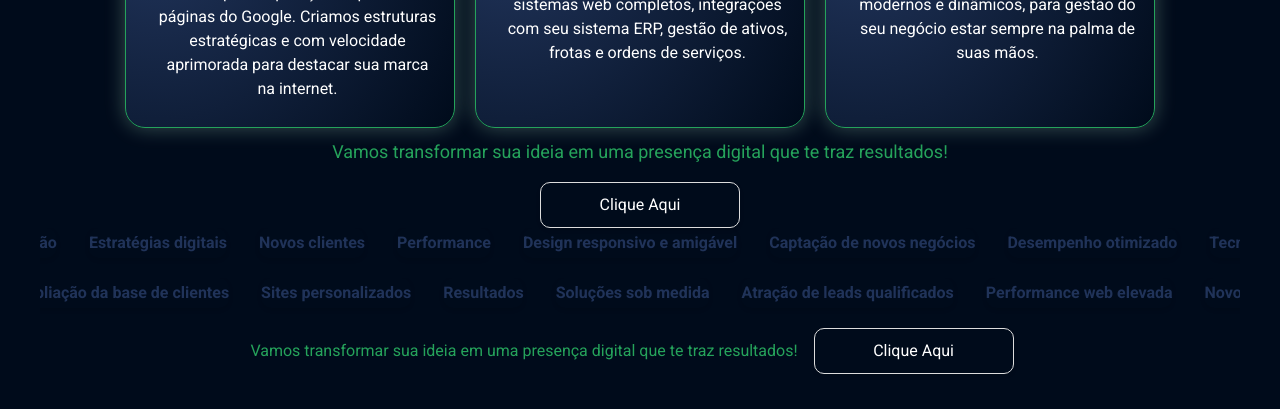
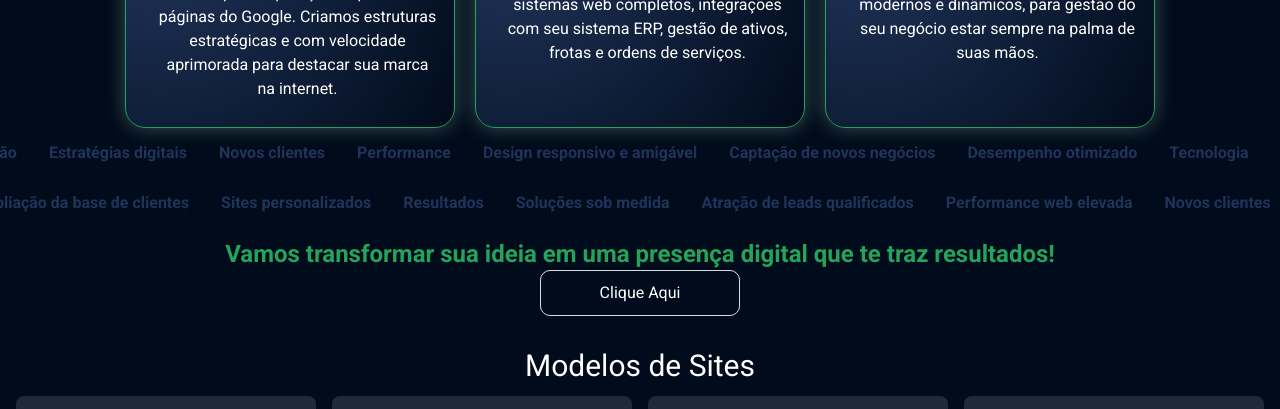
Before and after one commit to LucasVeloz0/commit-dev-landing, a React (Create React App) app: page / in a window 1280 px wide. Shown: the part 1100-1509 px from the top of the page. Built offline with nearby package versions, Linux system fonts and the light colour scheme.

Commit message:
ajustes de width

```diff
--- a/src/components/Home.css
+++ b/src/components/Home.css
@@ -51,11 +51,6 @@
     justify-content: center;
     align-items: center;
 
-
-  }
-
-  .chamada-acao1 p {
-    color: var(--verde1);
   }
 
   .btn {
--- a/src/components/Home.js
+++ b/src/components/Home.js
@@ -21,19 +21,21 @@ const Home = () => {
 
   return (
     <section className="font-roboto" id="home">
+      <div className="container mx-auto max-w-[1200px] px-4">
         <h2 className="h2-home">Por que ter um site profissional é essencial para o seu negócio?</h2>
-      <p className="text-base mx-auto text-center">
+        <p className="text-base text-center">
           Ter um site profissional não é apenas um diferencial, é uma necessidade.
           Seu site será a porta de entrada para clientes conhecerem sua empresa,
           seus serviços e produtos. Ele é uma vitrine aberta 24 horas por dia,
           oferecendo informações relevantes e mostrando que sua marca está
           preparada para atender às demandas.
         </p>
-      <h2 className="h2-home">Somos especialistas em criar sites sob medida, focados em resultados.</h2>
-      <p className="text-base mx-auto text-center">
+        <h2 className="h2-home mt-8">Somos especialistas em criar sites sob medida, focados em resultados.</h2>
+        <p className="text-base text-center">
           Cada projeto é desenvolvido com um design exclusivo, pensado para valorizar sua marca e conquistar novos
           clientes.
         </p>
+      </div>
 
       <div className=" justify-center flex flex-wrap font-roboto">
         {[
@@ -59,12 +61,6 @@ const Home = () => {
         ))}
       </div>
 
-      <div className="chamada-acao1 flex-col">
-        <p className="text-base sm:text-lg mb-4 mx-8 font-roboto text-center">Vamos transformar sua ideia em uma presença digital que te traz resultados!</p>
-        <a href="https://wa.me/5515996012951" target="_blank" rel="noopener noreferrer" className="btn">
-          Clique Aqui
-        </a>
-      </div>
 
       <Carousel
         items={[
@@ -114,9 +110,9 @@ const Home = () => {
         reverse={true}
       />
 
-<div className="chamada-acao1">
-        <p>Vamos transformar sua ideia em uma presença digital que te traz resultados!</p>
-        <a href="https://wa.me/5515996012951" target="_blank" rel="noopener noreferrer" className="btn">
+<div className="chamada-acao1 flex-col">
+        <h2 className="h2-home text-base sm:text-xl md:text-2xl font-semibold mb-4 font-roboto">Vamos transformar sua ideia em uma presença digital que te traz resultados!</h2>
+        <a href="https://wa.me/5515996012951" target="_blank" rel="noopener noreferrer" className="btn mt-6">
           Clique Aqui
         </a>
       </div>
--- a/src/index.css
+++ b/src/index.css
@@ -90,14 +90,14 @@ code {
 
 main {
   width: 100%;
-  max-width: 1200px;
+  max-width: 100vw;
   box-sizing: border-box; /* Inclui padding e border na largura total */
   margin-bottom: 0; /* Remove margem inferior */
   padding-bottom: 0; /* Remove padding inferior */ }
 
 footer {
   width: 100%;
-  max-width: 1200px;
+  max-width: 100vw;
    box-sizing: border-box; /* Inclui padding e border na largura total */
    margin-top: 0; /* Remove margem superior */
    padding-top: 0; /* Remove padding superior */ }
```
Lines whose indentation alone changed are shown as unchanged.
